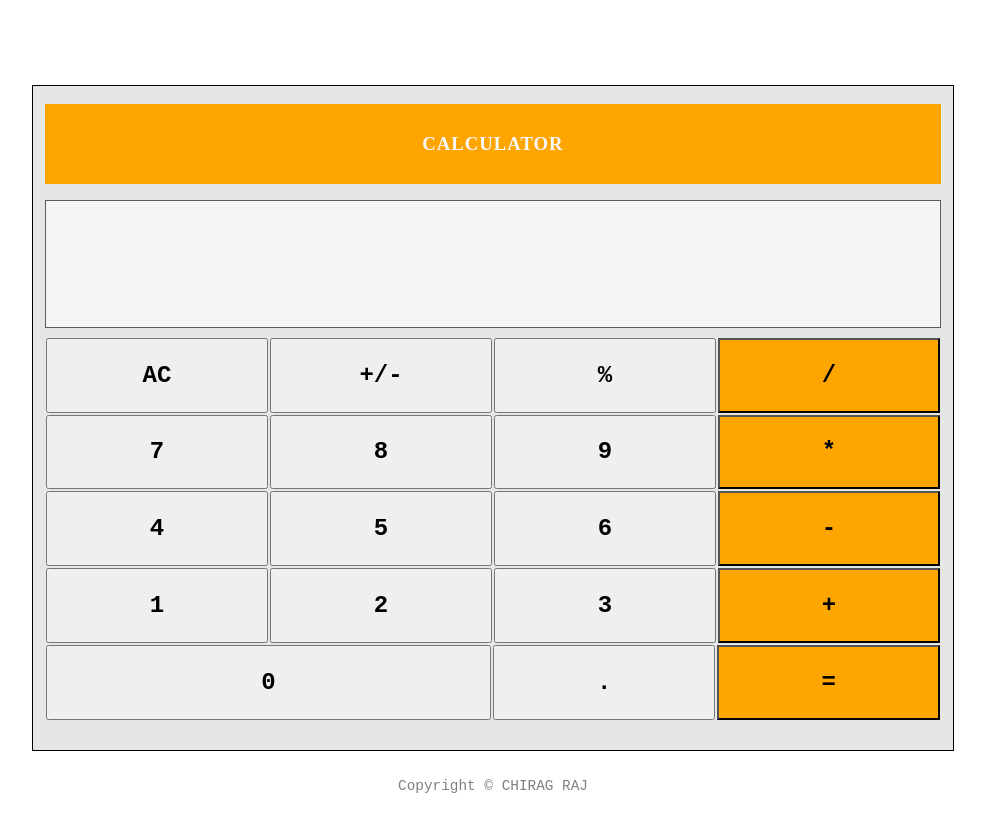
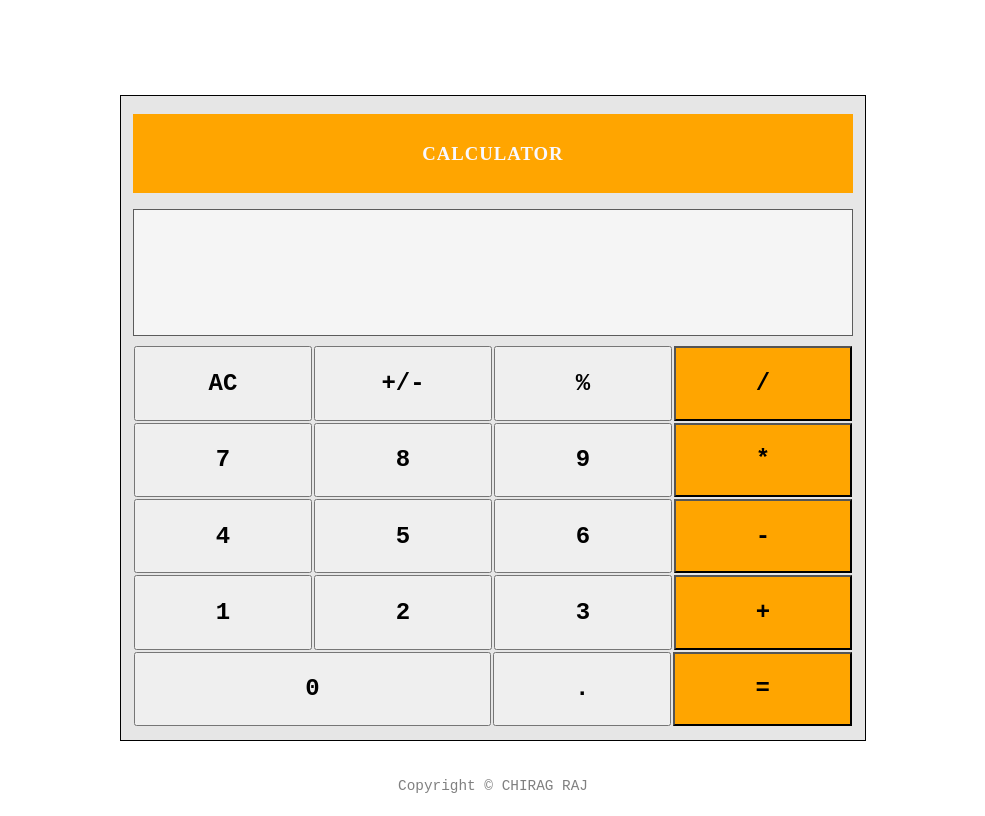
Before and after one commit to 5codeman/Responsive-Calculator, a website built with Parcel: page index.html in a window 1280 px wide. Shown: the whole page, without its empty margins (155-1140 px from the left). Built offline with nearby package versions, Linux system fonts and the light colour scheme.

Commit message:
Update styles.css

```diff
--- a/styles.css
+++ b/styles.css
@@ -87,6 +87,12 @@ body {
 
 /* media query for responsiveness */
 
+@media screen and (min-width: 1000px) {
+  #container {
+    height: 620px;
+    width: 720px;
+  }
+}
 @media screen and (max-width: 750px) {
   #container {
     height: 100vh;
```
